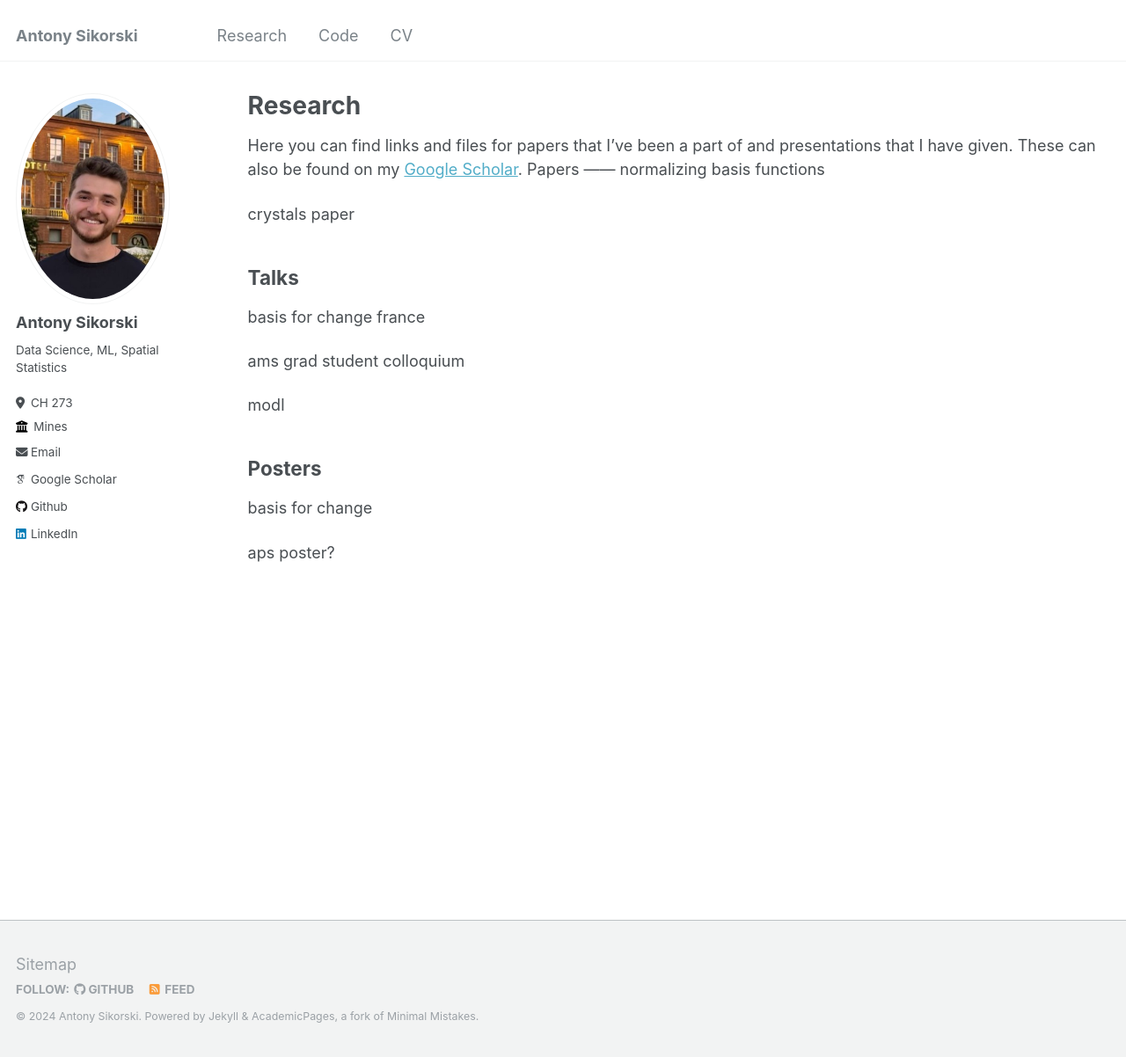
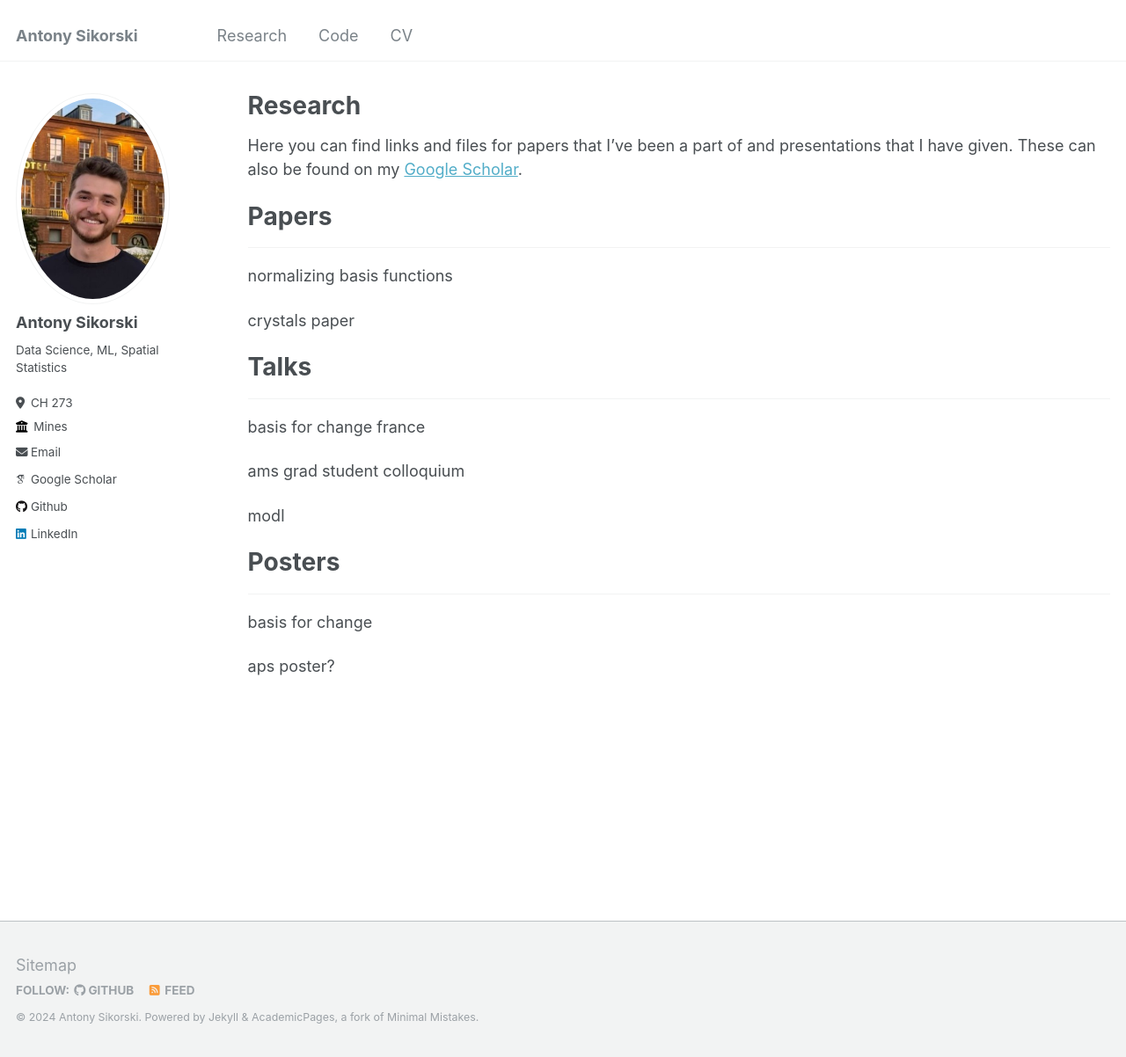
Before and after one commit to antonyxsik/antonyxsik.github.io, a Jekyll site: the page built from _pages/research.md, in a window 1280 px wide and 1202 px high. Shown: the whole window at 88% size. Built offline with Jekyll 4.4.1, drawn with Linux system fonts in a browser that asks for light colours; some web fonts are replaced.

Commit message:
research edits

```diff
--- a/_pages/research.md
+++ b/_pages/research.md
@@ -5,15 +5,17 @@ permalink: /research/
 author_profile: true
 ---
 
+{% include base_path %}
+
 Here you can find links and files for papers that I've been a part of and presentations that I have given. These can also be found on my [Google Scholar](https://scholar.google.com/citations?user=ndFK6AsAAAAJ&hl=en).
-<!-- {% include base_path %} -->
-Papers
+
+# Papers
 ------
 normalizing basis functions
 
 crystals paper
 
-Talks
+# Talks
 ------
 basis for change france
 
@@ -21,7 +23,7 @@ ams grad student colloquium
 
 modl
 
-Posters
+# Posters
 ------
 
 basis for change
```
